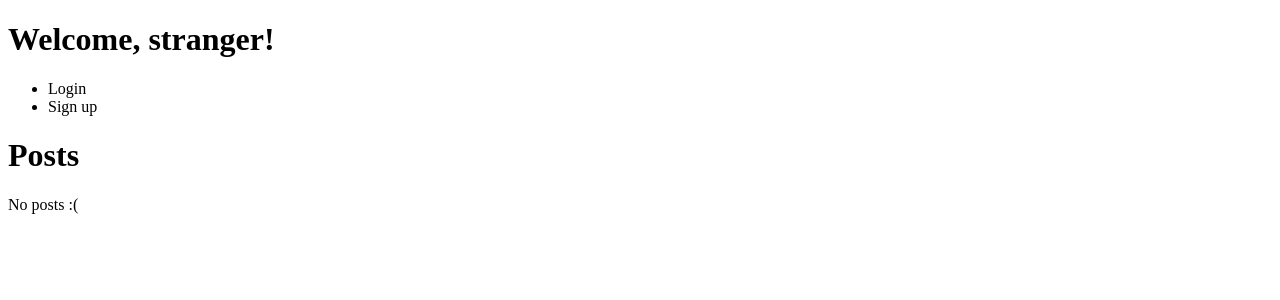
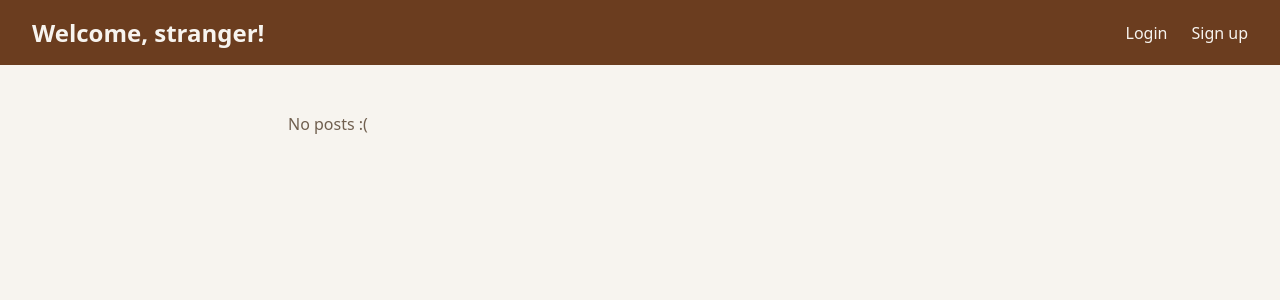
Before and after one commit to Alex5724/Members-Only, a Node server app: page / in a window 1280 px wide. Shown: the top 300 px of the page. Run offline with Node 20, Linux system fonts and the light colour scheme; data that the repository does not hold is empty; some libraries are stand-ins or nearby versions.

Commit message:
Styled the login/signup forms, the layout ejs and the post card.

```diff
--- a/public/styles/login.css
+++ b/public/styles/login.css
@@ -11,7 +11,7 @@
   border: none;
   padding: 2rem;
   border-radius: 16px;
-  background: rgb(250, 200, 150);
+  background: #e4d2bc;
   box-shadow:
     2px 2px 20px rgb(190, 190, 190, 0.5),
     -2px -2px 20px rgb(190, 190, 190, 0.5);
--- /dev/null
+++ b/public/styles/main.css
@@ -0,0 +1,101 @@
+*,
+*::after,
+*::before {
+  margin: 0;
+  padding: 0;
+  box-sizing: border-box;
+}
+
+body {
+  background: #f7f4ef;
+  color: #2d2118;
+  font-family:
+    system-ui,
+    -apple-system,
+    BlinkMacSystemFont,
+    "Segoe UI",
+    Roboto,
+    Oxygen,
+    Ubuntu,
+    Cantarell,
+    "Open Sans",
+    "Helvetica Neue",
+    sans-serif;
+}
+
+header {
+  display: flex;
+  align-items: center;
+  justify-content: space-between;
+  padding: 1rem 2rem;
+  background: #6b3d1f;
+  color: #f7f4ef;
+}
+
+header h1 {
+  font-size: 1.5rem;
+  font-weight: 600;
+}
+
+nav ul {
+  display: flex;
+  gap: 1.5rem;
+  list-style: none;
+}
+
+nav a {
+  color: #f7f4ef;
+  text-decoration: none;
+}
+
+nav a:hover {
+  text-decoration: underline;
+}
+
+main {
+  width: 800px;
+  max-width: 100%;
+  margin: 2rem auto;
+  padding: 0 1rem;
+}
+
+.posts {
+  display: flex;
+  flex-direction: column;
+  gap: 1rem;
+  width: 100%;
+  margin: 0 auto 2rem;
+  padding: 0 1rem;
+}
+
+.post {
+  padding: 1.5rem;
+  border: none;
+  box-shadow:
+    2px 2px 10px rgba(216, 196, 170, 0.3),
+    -2px -2px 10px rgba(216, 196, 170, 0.3);
+  border-radius: 16px;
+  background: #fffaf3;
+  display: flex;
+  flex-direction: column;
+  gap: 1rem;
+}
+
+.post h2 {
+  color: #6b3d1f;
+  font-size: 1.5rem;
+}
+
+.post p {
+  font-size: 1rem;
+}
+
+.post .post-meta {
+  color: #705f4f;
+  font-size: 0.9rem;
+}
+
+.empty-posts {
+  padding: 1rem;
+  color: #705f4f;
+}
--- a/public/styles/signup.css
+++ b/public/styles/signup.css
@@ -11,7 +11,7 @@
   border: none;
   padding: 2rem;
   border-radius: 16px;
-  background: rgb(250, 200, 150);
+  background: #e4d2bc;
   box-shadow:
     2px 2px 20px rgb(190, 190, 190, 0.5),
     -2px -2px 20px rgb(190, 190, 190, 0.5);
--- a/views/layout.ejs
+++ b/views/layout.ejs
@@ -3,24 +3,24 @@
   <head>
     <meta charset="UTF-8" />
     <meta name="viewport" content="width=device-width, initial-scale=1.0" />
+    <link rel="stylesheet" href="/styles/main.css" />
     <title>Members Only</title>
   </head>
   <body>
     <header>
       <h1>
-        <% if(user) { %>
-        <h1>
-          Welcome,
-          <%= user.name %>!
-        </h1>
-        <% } else{ %>
-        <h1>Welcome, stranger!</h1>
+        <% if (user) { %>
+        Welcome,
+        <%= user.name %>!
+        <% } else { %>
+        Welcome, stranger!
         <% } %>
       </h1>
+
       <nav>
         <ul>
-          <li>Login</li>
-          <li>Sign up</li>
+          <li><a href="/login">Login</a></li>
+          <li><a href="/register">Sign up</a></li>
         </ul>
       </nav>
     </header>
--- a/views/postsSection.ejs
+++ b/views/postsSection.ejs
@@ -1,16 +1,12 @@
-<header>
-  <h1>Posts</h1>
-</header>
-
-<section aria-label="Lista postărilor">
+<section class="posts" aria-label="Lista postărilor">
   <% if (posts?.length > 0) { %> <% posts.forEach((post) => { %>
-  <article>
+  <article class="post">
     <h2><%= post.title %></h2>
     <p><%= post.description %></p>
-    <p><%= post.created_at %></p>
+    <p class="post-meta"><%= post.created_at %> by <%= post.author %></p>
   </article>
   <% }) %>
   <% } else { %>
-  <p>No posts :(</p>
+  <p class="empty-posts">No posts :(</p>
   <% } %>
 </section>
```
